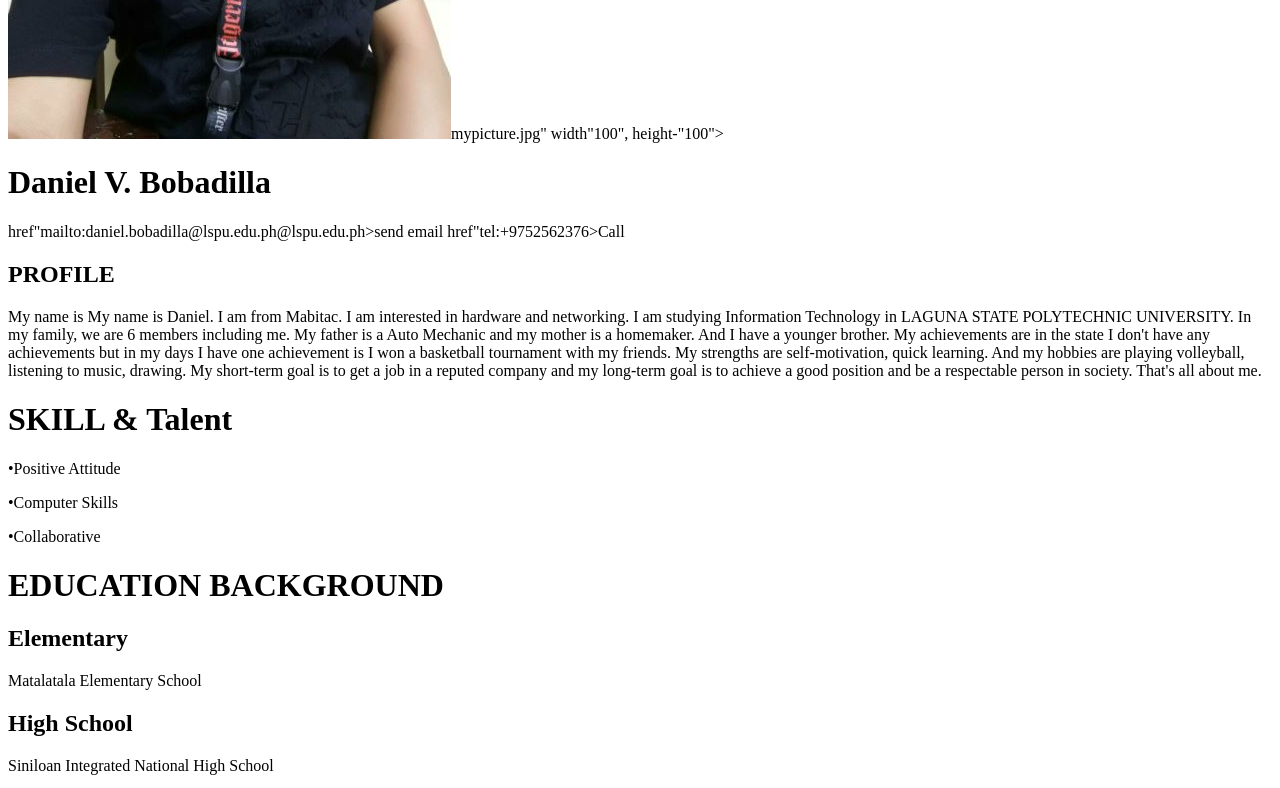
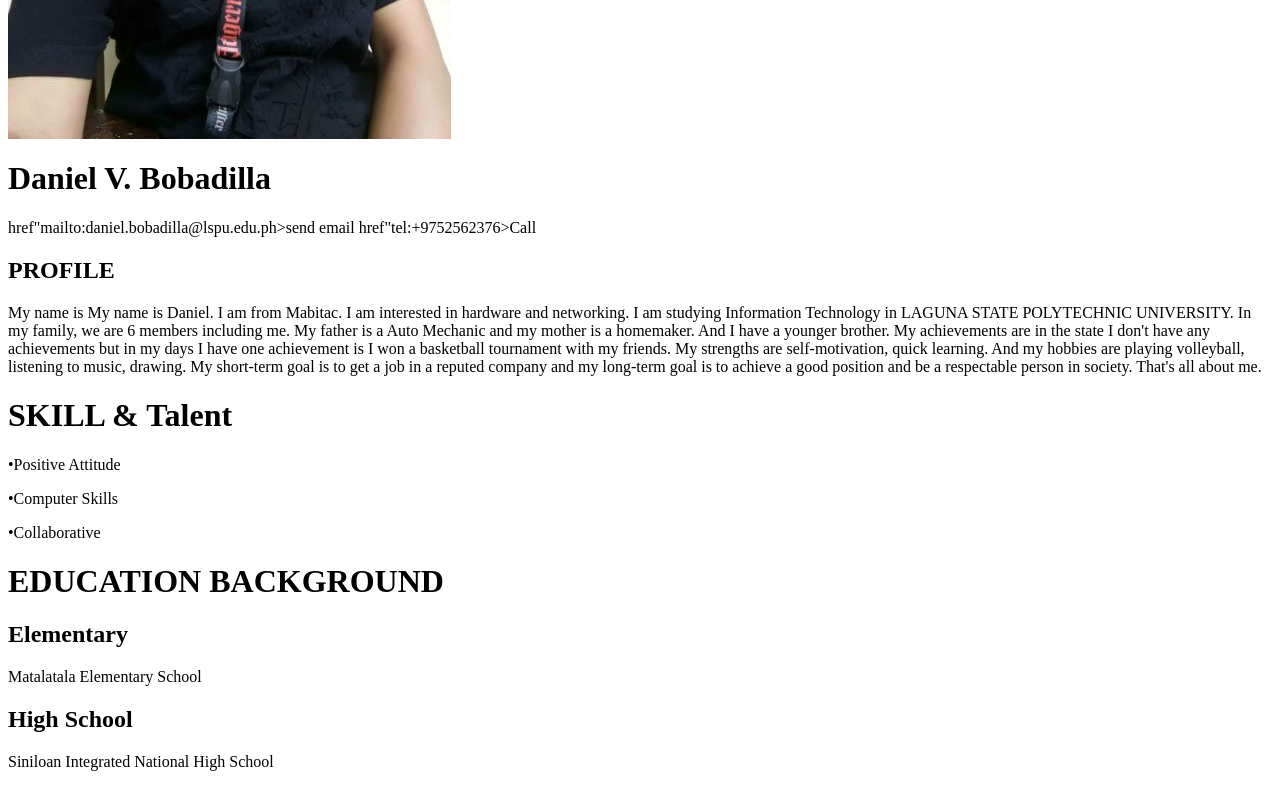
Before and after one commit to danielbobailla/danielbobadilla.github.io, a plain HTML site: page index.html in a window 1280 px wide. Shown: the part 460-1248 px from the top of the page. Drawn offline with Linux system fonts and the light colour scheme.

Commit message:
Update index.html

```diff
--- a/index.html
+++ b/index.html
@@ -4,10 +4,10 @@
   <title>CV/RESUME</title>
 </head>
 <body>
-<img src="mypicture.jpg">mypicture.jpg" width"100", height-"100">
+<img src="mypicture.jpg">
 <h1>Daniel V. Bobadilla</h1>
 <a
-<img src="pic.jpg"> href"mailto:daniel.bobadilla@lspu.edu.ph@lspu.edu.ph>send email</a>
+<img src="mypicture.jpg"> href"mailto:daniel.bobadilla@lspu.edu.ph>send email</a>
 <a> href"tel:+9752562376>Call</a>
 
 <h2>PROFILE</h2>
```
